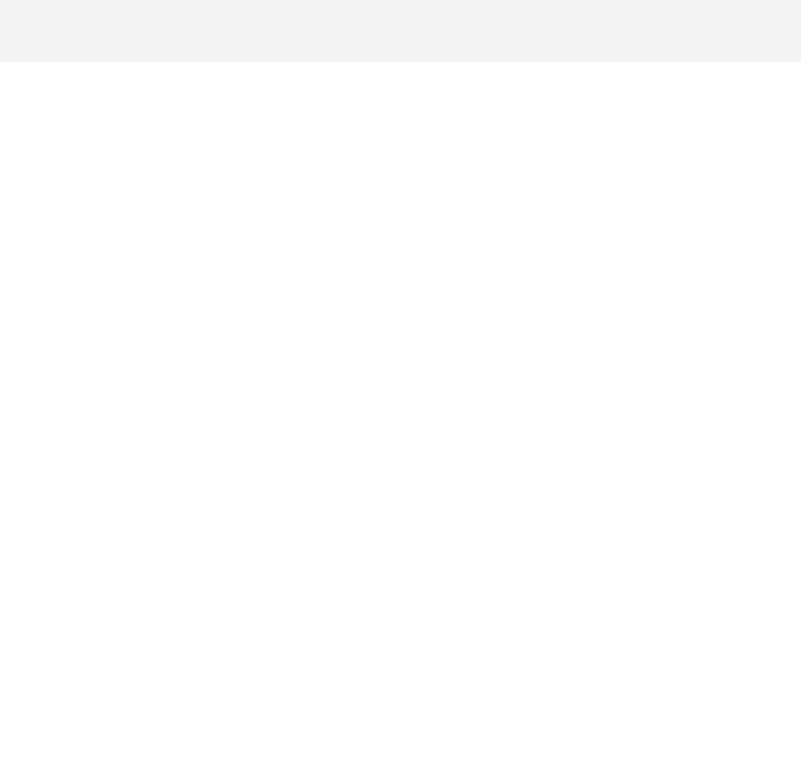
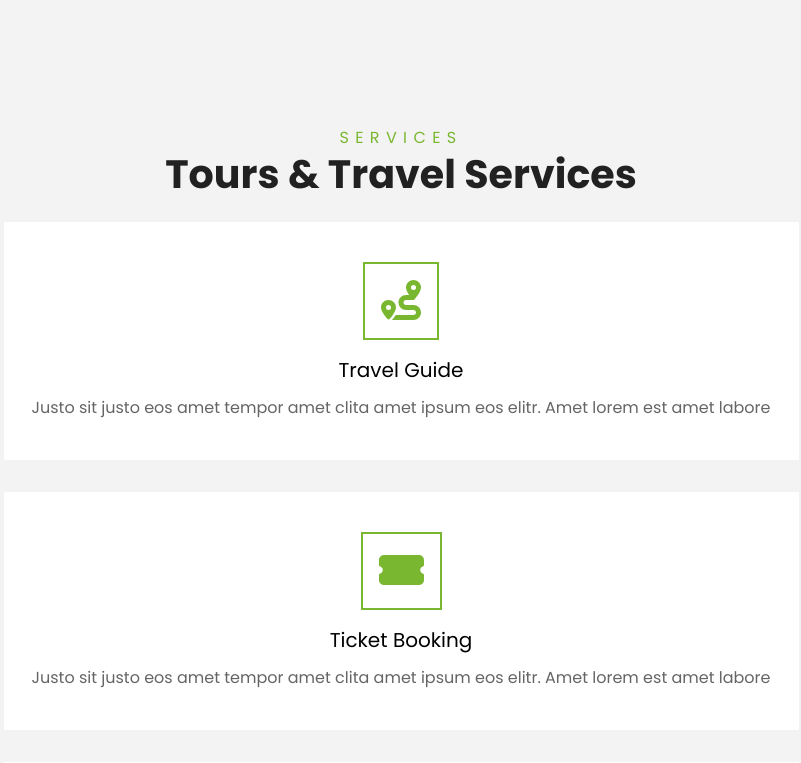
Before and after one commit to KaptainCS3/Travel_Xexpress, a React (Vite) app in the folder Travel_Xexpress/: page / in a window 1280 px wide. Shown: the part 5557-6320 px from the top of the page, without its empty margins (239-1040 px from the left). Before the commit the page ends 5651 px from the top, so only its background shows below. Built offline with nearby package versions, Linux system fonts and the light colour scheme.

Commit message:
minor changes

```diff
--- a/Travel_Xexpress/src/App.jsx
+++ b/Travel_Xexpress/src/App.jsx
@@ -7,6 +7,7 @@ import Tourist from './components/Tourist'
 import About from './components/About'
 import Budget from './components/Budget'
 import Explore from './components/Explore'
+import Service from './components/Service'
 const App = () => {
   return (
     <>
@@ -18,6 +19,7 @@ const App = () => {
         <About />
         <Budget />
         <Explore />
+        <Service />
       </div>
     </>
   );
```
